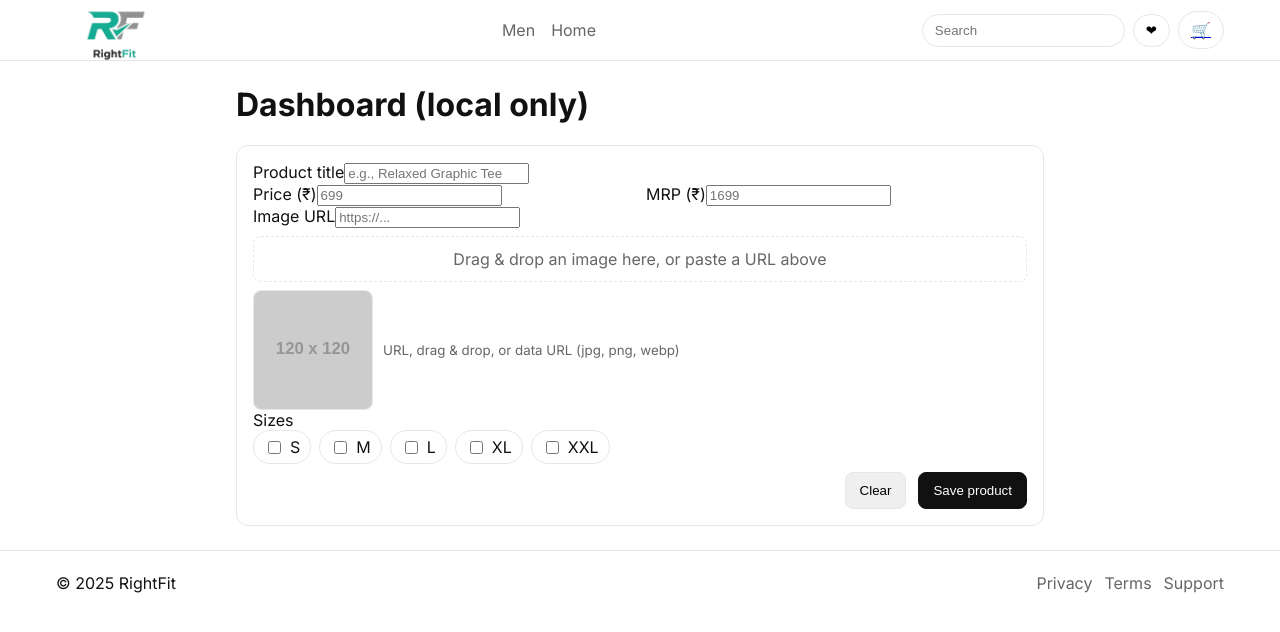
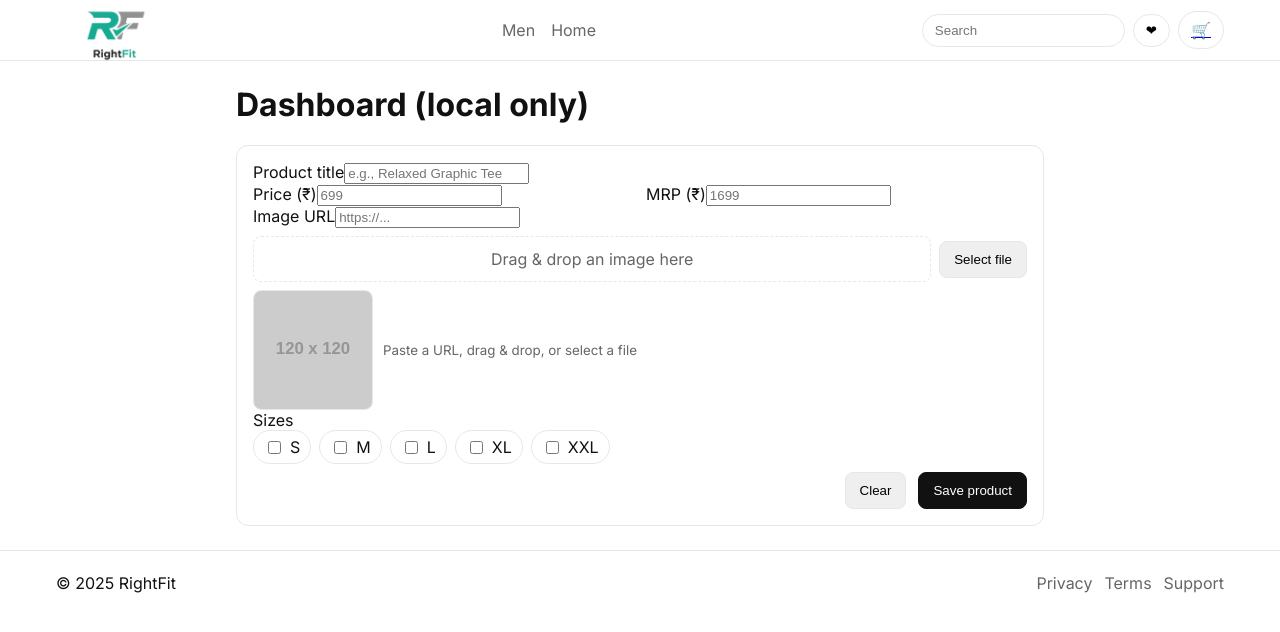
Before and after one commit to tanmaypatel558/rightfit, a React (Vite) app: page /dashboard in a window 1280 px wide. Shown: the top 632 px of the page. Built offline with nearby package versions, Linux system fonts and the light colour scheme.

Commit message:
feat(dashboard): add file picker and shared upload handler

```diff
--- a/src/pages/Dashboard.jsx
+++ b/src/pages/Dashboard.jsx
@@ -9,6 +9,23 @@ export default function Dashboard(){
   const [sizes, setSizes] = useState([])
   const [items, setItems] = useState([])
   const dropRef = useRef(null)
+  const fileInputRef = useRef(null)
+
+  async function uploadFile(file){
+    if (!file) return
+    if (isConfigured()){
+      const url = await uploadImageToStorage(file)
+      if (url) setImage(url)
+    } else {
+      const form = new FormData()
+      form.append('file', file)
+      try{
+        const res = await fetch('/upload', { method: 'POST', body: form })
+        const data = await res.json()
+        if (data?.url) setImage(data.url)
+      }catch{}
+    }
+  }
 
   useEffect(()=>{
     if (isConfigured()){
@@ -26,18 +43,7 @@ export default function Dashboard(){
       e.preventDefault()
       const file = e.dataTransfer?.files?.[0]
       if (!file) return
-      if (isConfigured()){
-        const url = await uploadImageToStorage(file)
-        if (url) setImage(url)
-      } else {
-        const form = new FormData()
-        form.append('file', file)
-        try{
-          const res = await fetch('/upload', { method: 'POST', body: form })
-          const data = await res.json()
-          if (data?.url) setImage(data.url)
-        }catch{}
-      }
+      await uploadFile(file)
     }
     drop.addEventListener('dragover', onDrag)
     drop.addEventListener('drop', onDrop)
@@ -90,12 +96,16 @@ export default function Dashboard(){
         <div className="field">
           <label htmlFor="image">Image URL</label>
           <input id="image" type="url" placeholder="https://..." value={image} onChange={e=>setImage(e.target.value)} />
-          <div id="dropper" ref={dropRef} style={{marginTop:8,padding:12,border:'1px dashed var(--border)',borderRadius:8,background:'var(--bg)',textAlign:'center',color:'var(--muted)',cursor:'copy'}}>
-            Drag & drop an image here, or paste a URL above
+          <div style={{display:'flex',gap:8,alignItems:'center',marginTop:8}}>
+            <div id="dropper" ref={dropRef} style={{flex:1,padding:12,border:'1px dashed var(--border)',borderRadius:8,background:'var(--bg)',textAlign:'center',color:'var(--muted)',cursor:'copy'}}>
+              Drag & drop an image here
+            </div>
+            <input ref={fileInputRef} type="file" accept="image/*" style={{display:'none'}} onChange={async (e)=>{ const f = e.target.files?.[0]; if (f) { await uploadFile(f); e.target.value = '' } }} />
+            <button className="btn" onClick={()=> fileInputRef.current?.click()}>Select file</button>
           </div>
           <div style={{marginTop:8,display:'flex',alignItems:'center',gap:10}}>
             <img id="imgPreview" src={image || 'https://via.placeholder.com/120?text=Preview'} alt="Preview" style={{width:120,height:120,objectFit:'cover',border:'1px solid var(--border)',borderRadius:8}} />
-            <small style={{color:'var(--muted)'}}>URL, drag & drop, or data URL (jpg, png, webp)</small>
+            <small style={{color:'var(--muted)'}}>Paste a URL, drag & drop, or select a file</small>
           </div>
         </div>
         <div className="field">
```
